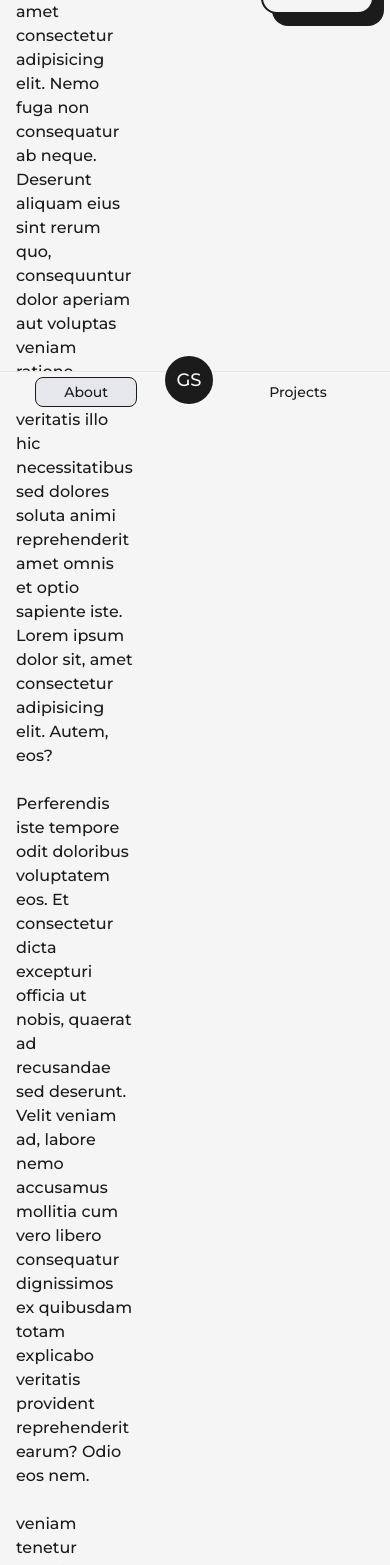
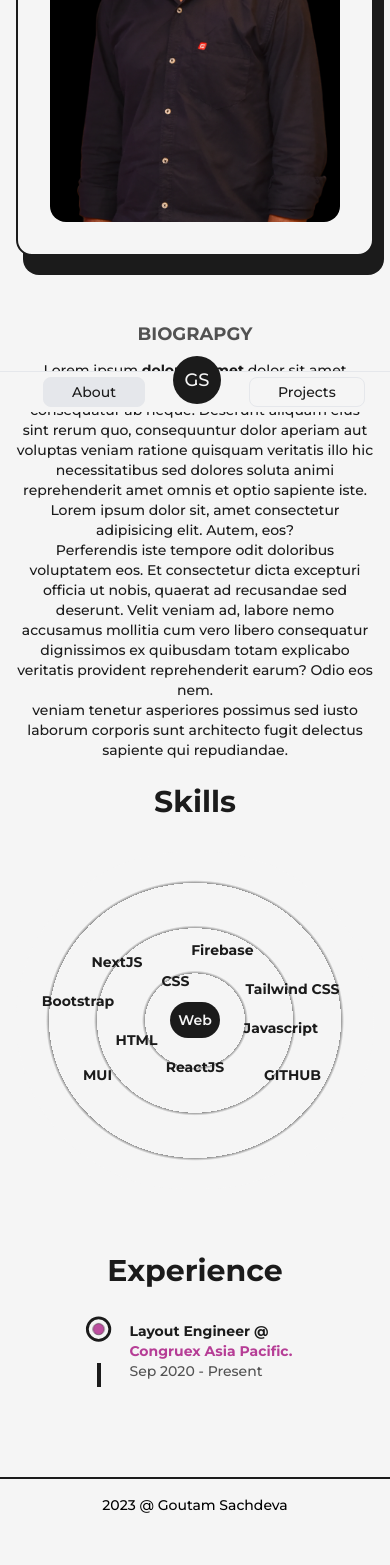
Before and after one commit to GoutamSach/Portfolio, a Next.js app: page /about in a window 390 px wide. Shown: the part 432-1997 px from the top of the page. Built offline with nearby package versions, Linux system fonts and the light colour scheme.

Commit message:
working on responsiveness

```diff
--- a/src/pages/about.js
+++ b/src/pages/about.js
@@ -20,20 +20,20 @@ function about() {
   return (
     <>
       <Navbar />
-      <div className=" mt-16 relative  xl:px-32 px-4 sm:px-8 md:px-16 text-dark w-full min-h-screen ">
-        <main className=" relative z-10 flex w-full  items-center justify-center flex-col">
+      <div className=" md:mt-16 mt-4 relative  xl:px-32 px-4 sm:px-8 md:px-16 text-dark w-full min-h-screen ">
+        <main className=" relative z-10 md:flex md:w-full  md:items-center md:justify-center md:flex-col">
           <Animatedtext text={"A Passionate Developer!"} />
-          <div className=" relative flex flex-row  mt-32  gap-32">
+          <div className=" relative flex md:flex-row flex-col-reverse justify-center items-center md:items-start    md:mt-32 mt-4 sm:mt-16 md:gap-32">
             <motion.div
               variants={quote}
               initial="initial"
               animate="animate"
               className=" basis-1/2 "
             >
-              <h2 className=" mb-5 text-lg font-bold text-dark/75">
+              <h2 className="mt-16 md:mt-0 mb-3 text-lg font-bold text-dark/75 text-center md:text-left">
                 BIOGRAPGY
               </h2>
-              <p className="   text-md font-medium ">
+              <p className=" text-sm md:text-md font-medium text-center md:text-left ">
                 Lorem ipsum <b>dolor sit amet</b> dolor sit amet consectetur
                 adipisicing elit. Nemo fuga non consequatur ab neque. Deserunt
                 aliquam eius sint rerum quo, consequuntur dolor aperiam aut
@@ -42,8 +42,8 @@ function about() {
                 et optio sapiente iste. Lorem ipsum dolor sit, amet consectetur
                 adipisicing elit. Autem, eos?
               </p>
-              <br />
-              <p className="text-md font-medium">
+
+              <p className="text-sm md:text-md font-medium text-center md:text-left">
                 Perferendis iste tempore odit doloribus voluptatem eos. Et
                 consectetur dicta excepturi officia ut nobis, quaerat ad
                 recusandae sed deserunt. Velit veniam ad, labore nemo accusamus
@@ -51,8 +51,8 @@ function about() {
                 totam explicabo veritatis provident reprehenderit earum? Odio
                 eos nem.
               </p>
-              <br />
-              <p className="text-md font-medium">
+
+              <p className="text-sm md:text-md font-medium text-center">
                 veniam tenetur asperiores possimus sed iusto laborum corporis
                 sunt architecto fugit delectus sapiente qui repudiandae.
               </p>
@@ -67,7 +67,7 @@ function about() {
             >
               <div className="max-w-[50vh]">
                 <div className=" basis-1/2 bg-light relative  flex items-center   rounded-2xl border-2 border-dark border-solid p-8 w-full  h-max ">
-                  <div className=" absolute -z-10 rounded-2xl  top-3 -right-3  w-[102%]   bg-dark h-[102%]" />
+                  <div className=" absolute -z-10 rounded-2xl  top-3 -right-3  w-[102%]   bg-dark h-[102%] " />
 
                   <Image
                     className="  rounded-2xl   w-full  h-auto "
--- a/src/pages/components/Animatedtext.js
+++ b/src/pages/components/Animatedtext.js
@@ -13,7 +13,7 @@ function Animatedtext({ text }) {
 
   return (
     <motion.h1
-      className=" font-bold sm:text-4xl  text-2xl   xl:text-6xl text-center md:text-right  text-dark "
+      className=" font-bold sm:text-4xl  text-3xl   xl:text-6xl text-center md:text-right  text-dark "
       variants={quote}
       initial="initial"
       animate="animate"
--- a/src/pages/components/Experiance.js
+++ b/src/pages/components/Experiance.js
@@ -11,11 +11,13 @@ function Experiance() {
   const Details = ({ position, company, time, work }) => {
     return (
       <div className="  mb-8 flex flex-col  ">
-        <h3 className=" font-bold text-2xl capitalize">
+        <h3 className=" font-bold md:text-2xl text-sm capitalize">
           {position} @ <div className=" text-primary">{company}</div>
         </h3>
-        <span className=" capitalize font-medium text-dark/75 ">{time}</span>
-        <p className=" font-medium ">{work}</p>
+        <span className=" capitalize font-medium text-dark/75 md:text-2xl text-sm ">
+          {time}
+        </span>
+        <p className=" font-medium md:text-2xl text-sm ">{work}</p>
       </div>
     );
   };
@@ -23,23 +25,24 @@ function Experiance() {
   return (
     <>
       <div className=" my-16">
-        <h2 className=" font-bold  text-5xl mb-16  xl:text-6xl mt-32 text-dark">
+        <h2 className=" font-bold text-3xl sm:text-4xl  text-center   md:text-5xl md:mb-16  mb-8 xl:text-6xl md:mt-32 mt-16 text-dark">
           Experience
         </h2>
-        <div ref={ref} className=" mx-auto relative w-[75%] ">
-          <motion.div
-            style={{ scaleY: scrollYProgress }}
-            className=" absolute -left-16  origin-top mt-2   top-0 w-[4px] h-full bg-dark"
-          ></motion.div>
-
+        <div ref={ref} className=" flex justify-center relative md:w-[75%] ">
           <motion.div
             initial={{ y: 50 }}
             whileInView={{ y: 0 }}
-            transition={{ duration: 0.75, type: "spring" }}
+            // transition={{ duration: 0.75, type: "spring" }}
             className=""
           >
-            <div className=" absolute -left-[118px] -top-5">
-              <LIIcon reference={ref} />
+            <div className="">
+              <motion.div
+                style={{ scaleY: scrollYProgress }}
+                className=" absolute  md:-left-16 md:origin-top mt-2 top-0 w-[4px] h-full bg-dark"
+              />
+              <div className=" scale-75 md:scale-100 md:absolute  relative -left-[65px]  md:-left-[118px]  -top-5">
+                <LIIcon reference={ref} />
+              </div>
             </div>
             <div className=" w-full ml-8 ">
               <Details
--- a/src/pages/components/HireMEFullComponent.js
+++ b/src/pages/components/HireMEFullComponent.js
@@ -8,7 +8,7 @@ function HireMEFullComponent() {
     <div className="   ">
       <div className="   hover:scale-105      ">
         <div className="    flex items-center justify-center   ">
-          <HireMEComp className=" md:w-[140px] w-20 h-auto  animate-spin-slow" />
+          <HireMEComp className=" md:w-[140px] w-20 m-1 h-auto  animate-spin-slow" />
 
           <Link
             className="  absolute flex items-center justify-center   bg-dark text-light w-[44px] h-[44px] md:w-20 md:h-20   rounded-full md:text-lg text-[10px] font-semibold hover:bg-light  hover:text-dark border-2 hover:border-solid border-transparent hover:border-dark transform duration-300 "
--- a/src/pages/components/Home/HomePage.js
+++ b/src/pages/components/Home/HomePage.js
@@ -3,11 +3,13 @@ import Navbar from "../Navbar";
 import Layout from "./Layout";
 import Footer from "../Footer";
 import HireMEFullComponent from "../HireMEFullComponent";
+import TransitionEffects from "../TransitionEffects";
 
 function HomePage() {
   return (
     <>
       <Navbar />
+      <TransitionEffects />
       <Layout />
 
       <Footer />
--- a/src/pages/components/Navbar.js
+++ b/src/pages/components/Navbar.js
@@ -36,7 +36,7 @@ function Navbar() {
         <Logo className="" />
       </div>
 
-      <nav className=" relative flex items-center justify-center md:gap-8 gap-4 basis-1/2 md:basis-1/3 ">
+      <nav className=" relative flex items-center justify-left md:justify-center md:gap-8 gap-4 basis-1/2 md:basis-1/3 ">
         <motion.a
           whileHover={{ y: -2 }}
           whileTap={{ scale: 0.9 }}
@@ -69,7 +69,7 @@ function Navbar() {
         <div className="fixed bottom-0 z-50 w-screen -translate-x-1/2 border-t  bg-light border-gray-200 left-1/2 dark:bg-gray-700 dark:border-gray-600">
           <div className="w-full flex  items-center justify-between">
             <div
-              className=" flex items-center justify-between max-w-xs  gap-5    mx-auto    bg-transparent rounded-lg dark:bg-gray-600"
+              className=" flex items-center justify-between max-w-xs px-2  gap-5    mx-auto    bg-transparent rounded-lg dark:bg-gray-600"
               role="group"
             >
               <Link
@@ -77,8 +77,8 @@ function Navbar() {
                 className={`px-7 py-1 font-medium border rounded-lg
                   ${
                     router.pathname === "/about"
-                      ? "  bg-gray-200 text-dark  border-dark "
-                      : "     bg-light text-dark  border-light"
+                      ? "  bg-gray-200 text-dark   "
+                      : "     bg-light text-dark  "
                   }`}
               >
                 About
@@ -89,11 +89,11 @@ function Navbar() {
 
               <Link
                 href="projects"
-                className={`px-7 py-1 borderfont-medium rounded-lg
+                className={`px-7 py-1 border font-medium rounded-lg
                   ${
                     router.pathname === "/projects"
-                      ? "bg-gray-200 text-dark border-dark  "
-                      : "bg-light text-dark border-light   "
+                      ? "bg-gray-200 text-dark   "
+                      : "bg-light text-dark    "
                   }`}
               >
                 Projects
--- a/src/pages/components/Skills.js
+++ b/src/pages/components/Skills.js
@@ -5,7 +5,7 @@ function Skills() {
   const Skill = ({ name, x, y }) => {
     return (
       <motion.div
-        className=" flex items-center absolute rounded-full font-semibold text-light bg-dark px-6 py-3  cursor-pointer "
+        className=" flex items-center absolute rounded-full md:font-semibold font-bold  text-dark md:text-light md:bg-dark bg-none md:px-6 md:py-3  text-sm md:text-lg  cursor-pointer "
         initial={{ x: 0, y: 0 }}
         whileInView={{ x: x, y: y }}
         transition={{ duration: 1.5 }}
@@ -19,21 +19,21 @@ function Skills() {
 
   return (
     <>
-      <h2 className=" font-bold  text-5xl  xl:text-6xl mt-32 mb-16 text-dark">
+      <h2 className="sm:text-4xl font-bold text-3xl md:text-5xl  xl:text-6xl md:mt-32 md:mb-32 mb-8 mt-6 text-dark text-center md:text-left">
         Skills
       </h2>
-      <div className=" bg-bgForSkills w-full h-[70vh] flex items-center justify-center rounded-full">
-        <div className=" flex items-center absolute  rounded-full font-semibold text-light bg-dark p-6 hover:scale-105 cursor-pointer  transition duration-300">
+      <div className=" md:bg-bgForSkills sm:bg-bgForSkillsSm bg-bgForSkillsPhone md:w-full md:h-[70vh] h-[40vh] sm:h-[60vh]  w-full flex items-center justify-center rounded-full">
+        <div className=" flex items-center absolute  rounded-full font-semibold text-light bg-dark md:p-6 p-2 text-sm hover:scale-105 cursor-pointer  transition duration-300">
           Web
         </div>
         <Skill name="HTML" x="-15vw" y="5vw" />
         <Skill name="CSS" x="-5vw" y="-10vw" />
-        <Skill name="Javascript" x="15vw" y="2vw" />
+        <Skill name="Javascript" x="22vw" y="2vw" />
         <Skill name="ReactJS" x="0vw" y="12vw" />
         <Skill name="NextJS" x="-20vw" y="-15vw" />
         <Skill name="Tailwind CSS" x="25vw" y="-8vw" />
         <Skill name="Bootstrap" x="-30vw" y="-5vw" />
-        <Skill name="Firebase" x="7vw" y="-15vw" />
+        <Skill name="Firebase" x="7vw" y="-18vw" />
         <Skill name="MUI" x="-25vw" y="14vw" />
         <Skill name="GITHUB" x="25vw" y="14vw" />
       </div>
--- a/src/pages/index.js
+++ b/src/pages/index.js
@@ -1,5 +1,6 @@
 import Head from "next/head";
 import HomePage from "./components/Home/HomePage";
+import TransitionEffects from "./components/TransitionEffects";
 
 export default function Home() {
   return (
@@ -12,6 +13,7 @@ export default function Home() {
         />
         <link rel="icon" href="favicon.ico" />
       </Head>
+
       <HomePage />
     </>
   );
--- a/tailwind.config.js
+++ b/tailwind.config.js
@@ -15,6 +15,10 @@ module.exports = {
       backgroundImage: {
         bgForSkills:
           "repeating-radial-gradient(rgba(0,0,0,0.4)2px, #f5f5f5 5px,#f5f5f5 100px)",
+        bgForSkillsPhone:
+          "repeating-radial-gradient(rgba(0,0,0,0.4)2px, #f5f5f5 5px,#f5f5f5 50px)",
+        bgForSkillsSm:
+          "repeating-radial-gradient(rgba(0,0,0,0.4)2px, #f5f5f5 5px,#f5f5f5 80px)",
       },
       animation: {
         "spin-slow": "spin 7s   linear   infinite",
```
Also changed, not shown: src/pages/components/TransitionEffects.js (added, +26 -0 lines), src/pages/projects.js (+15 -13 lines).
